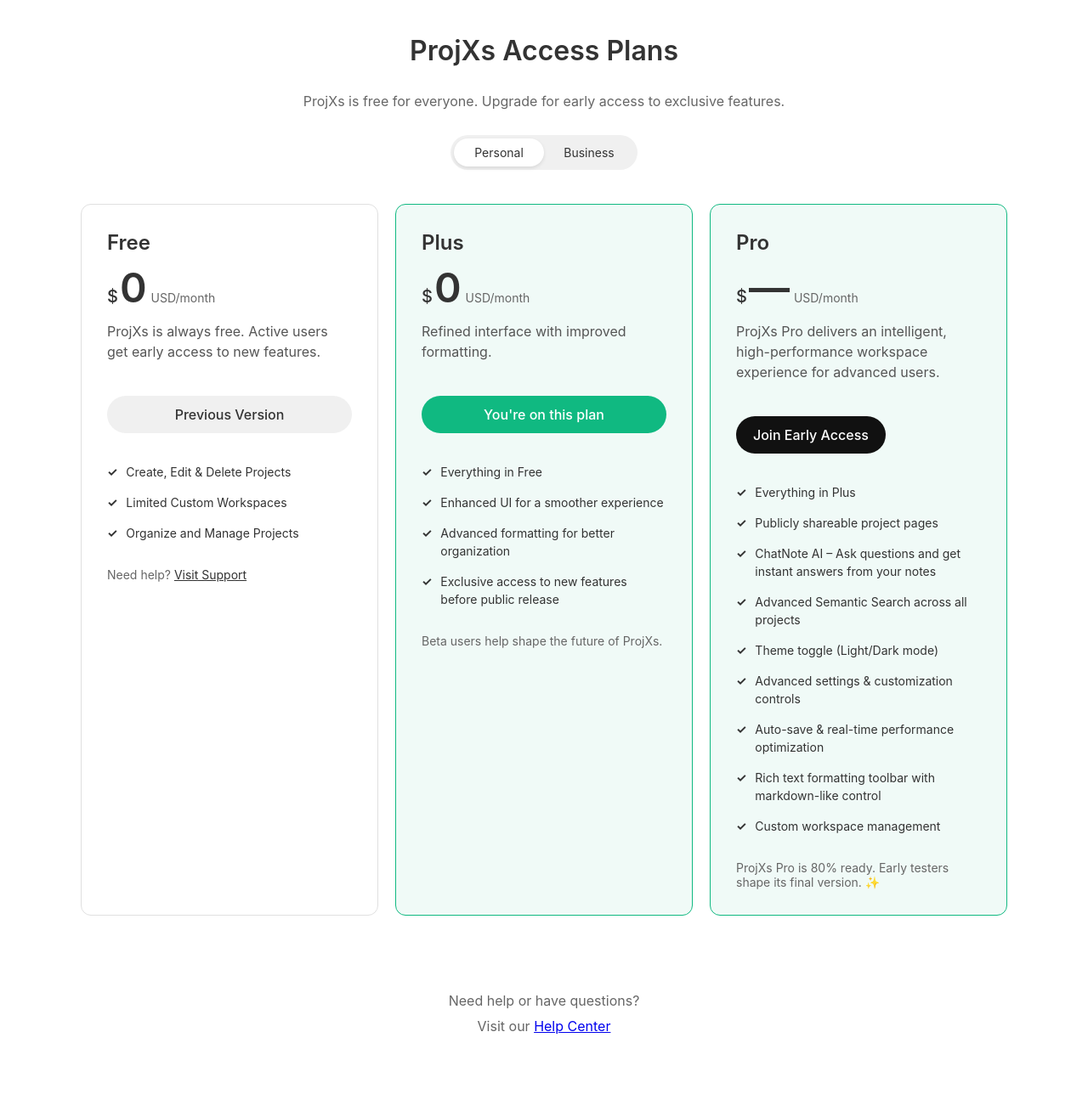
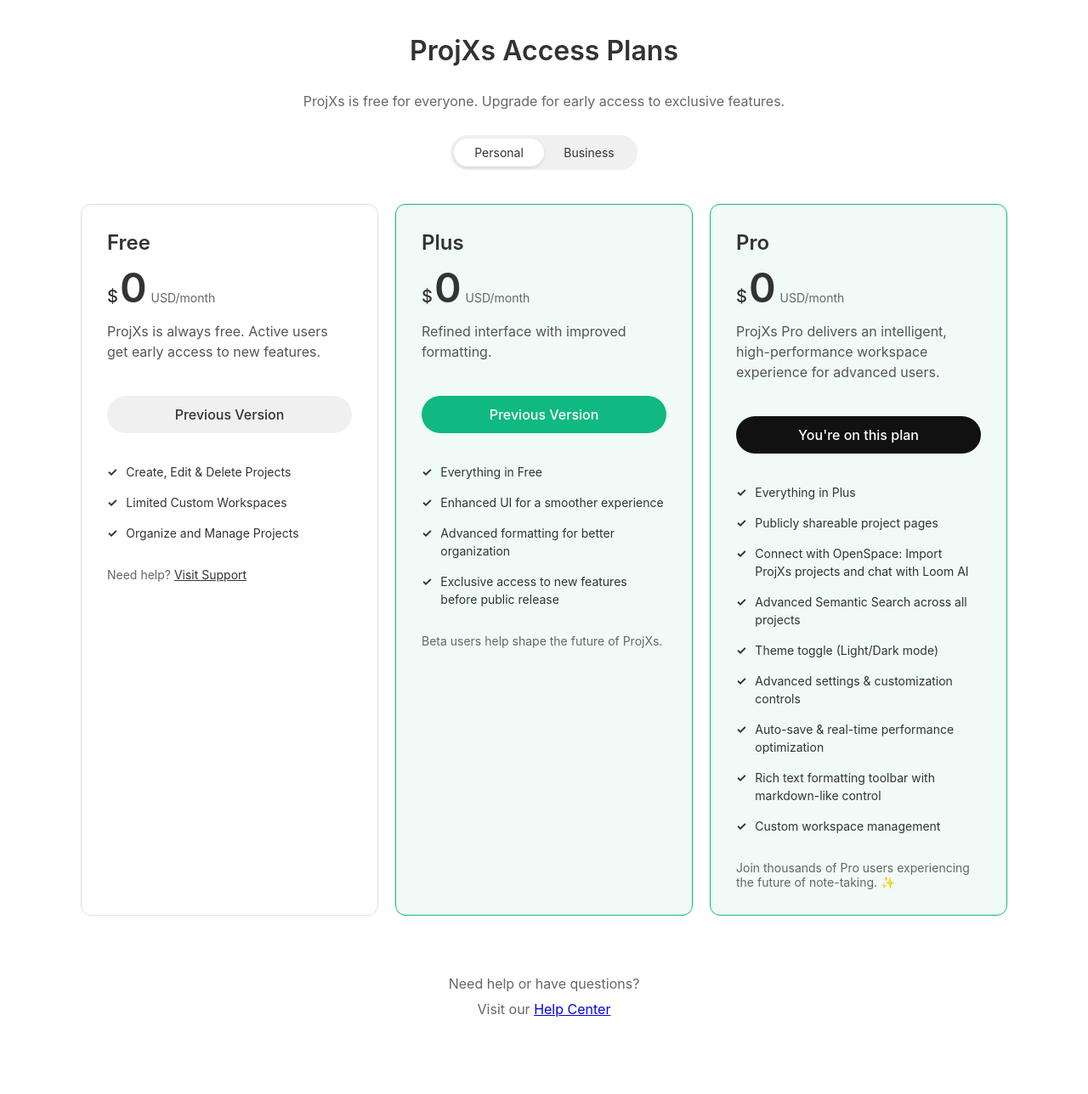
Before and after one commit to pygen-labs/projXs, a Flask app: page /pricing in a window 1280 px wide. Shown: the whole page at 85% size. After the commit the page ends 1198 px from the top, so only its background shows below. Run offline with Flask 3, Linux system fonts and the light colour scheme.

Commit message:
Pricing Page fixed

```diff
--- a/templates/pricing.html
+++ b/templates/pricing.html
@@ -301,7 +301,7 @@
                 </div>
                 <div class="plan-description">Refined interface with improved formatting.</div>
                 <button class="btn btn-primary" id="get-beta-btn">
-                    You're on this plan
+                    Previous Version
                 </button>
                 <ul class="features-list">
                     <li class="feature-item">Everything in Free</li>
@@ -317,20 +317,17 @@
     <div class="plan-name">Pro</div>
     <div class="price-container">
         <span class="currency">$</span>
-        <span class="price">—</span>
+        <span class="price">0</span>
         <span class="price-period">USD/month</span>
     </div>
     <div class="plan-description">ProjXs Pro delivers an intelligent, high-performance workspace experience for advanced users.</div>
 
-    <!-- Early Access Button -->
-    <a href="https://early.pygen.in" target="_blank">
-        <button class="btn btn-dark">Join Early Access</button>
-    </a>
+        <button class="btn btn-dark">You're on this plan</button>
 
     <ul class="features-list">
         <li class="feature-item">Everything in Plus</li>
         <li class="feature-item">Publicly shareable project pages</li>
-        <li class="feature-item">ChatNote AI – Ask questions and get instant answers from your notes</li>
+        <li class="feature-item">Connect with OpenSpace: Import ProjXs projects and chat with Loom AI</li>
         <li class="feature-item">Advanced Semantic Search across all projects</li>
         <li class="feature-item">Theme toggle (Light/Dark mode)</li>
         <li class="feature-item">Advanced settings & customization controls</li>
@@ -339,10 +336,10 @@
         <li class="feature-item">Custom workspace management</li>
     </ul>
 
-    <div class="footer-text">ProjXs Pro is 80% ready. Early testers shape its final version. ✨</div>
+    <div class="footer-text">Join thousands of Pro users experiencing the future of note-taking. ✨</div>
 </div>
-
-
+        </div>
+    </div>
     <!-- Business Plans View (Team) -->
     <div class="view-container" id="business-view">
         <div class="team-plan-container">
```
